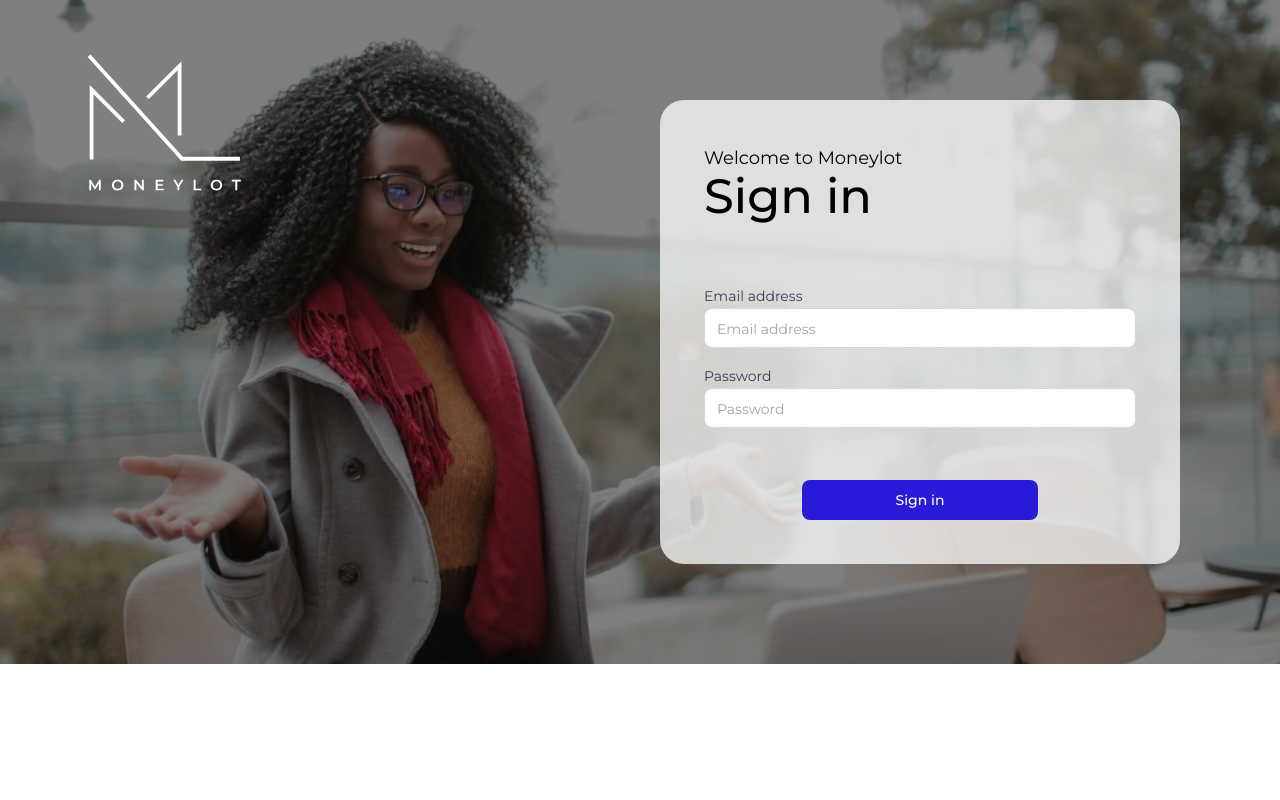
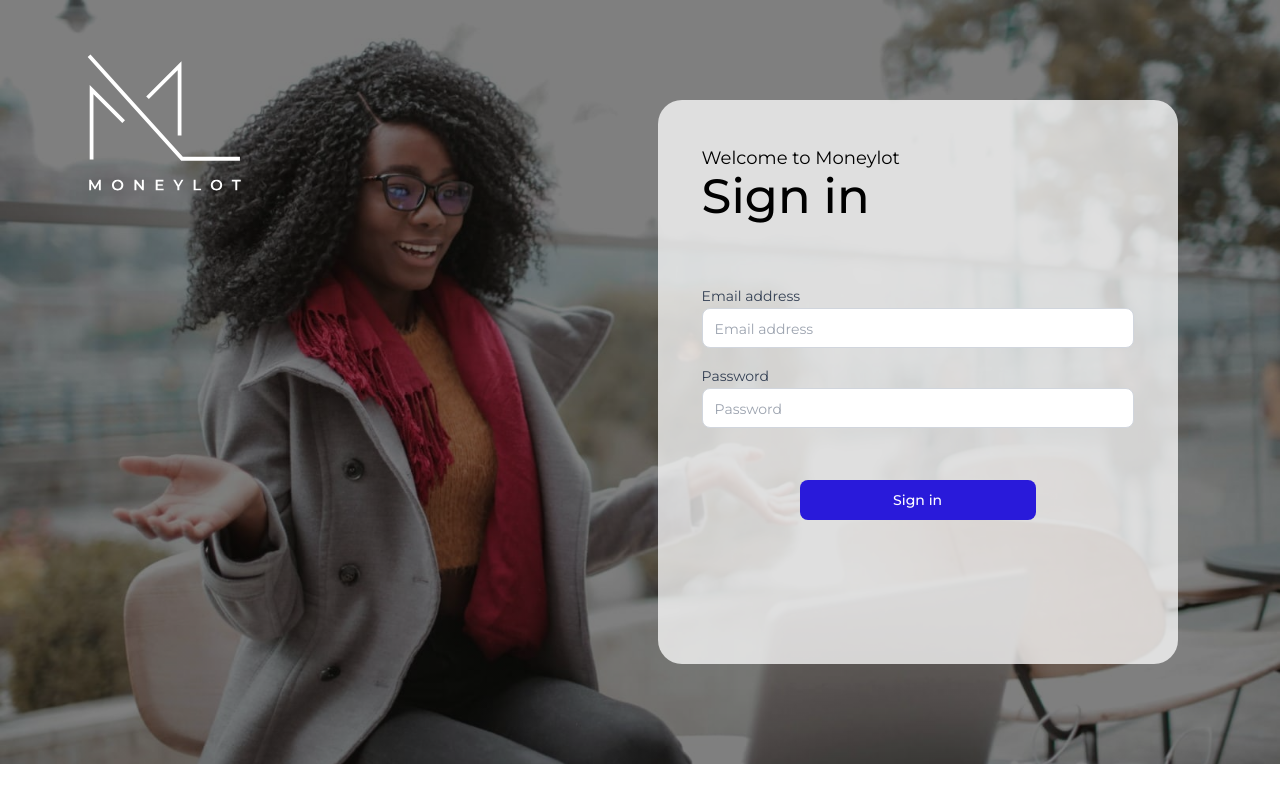
Before and after one commit to joshuaenahoro/moneylot-admin, a Next.js app: page /login in a window 1280 px wide. Built offline with nearby package versions, Linux system fonts and the light colour scheme.

Commit message:
styles: create some visual balance

```diff
--- a/src/app/(auth)/login/page.tsx
+++ b/src/app/(auth)/login/page.tsx
@@ -2,11 +2,11 @@ import { Form } from './form';
 
 export default function LoginPage() {
   return (
-    <div className="flex h-full items-end justify-end bg-[linear-gradient(rgb(0,0,0,0.5),rgb(0,0,0,0.5)),url('/images/auth.jpg')] bg-cover p-[100px]">
+    <div className="flex h-full items-end justify-end bg-[linear-gradient(rgb(0,0,0,0.5),rgb(0,0,0,0.5)),url('/images/auth.jpg')] bg-cover py-[100px] pr-[8%]">
       <div className="absolute left-[87px] top-[54px]">
         <Logo />
       </div>
-      <div className="my-auto w-full max-w-[520px] rounded-3xl bg-white/75 p-11">
+      <div className="z-10 my-auto w-full max-w-[520px] rounded-3xl bg-white/75 px-11 pb-36 pt-11">
         <p className="text-lg">Welcome to Moneylot</p>
         <h1 className="text- mb-16 text-5xl font-medium">Sign in</h1>
         <Form />
```
